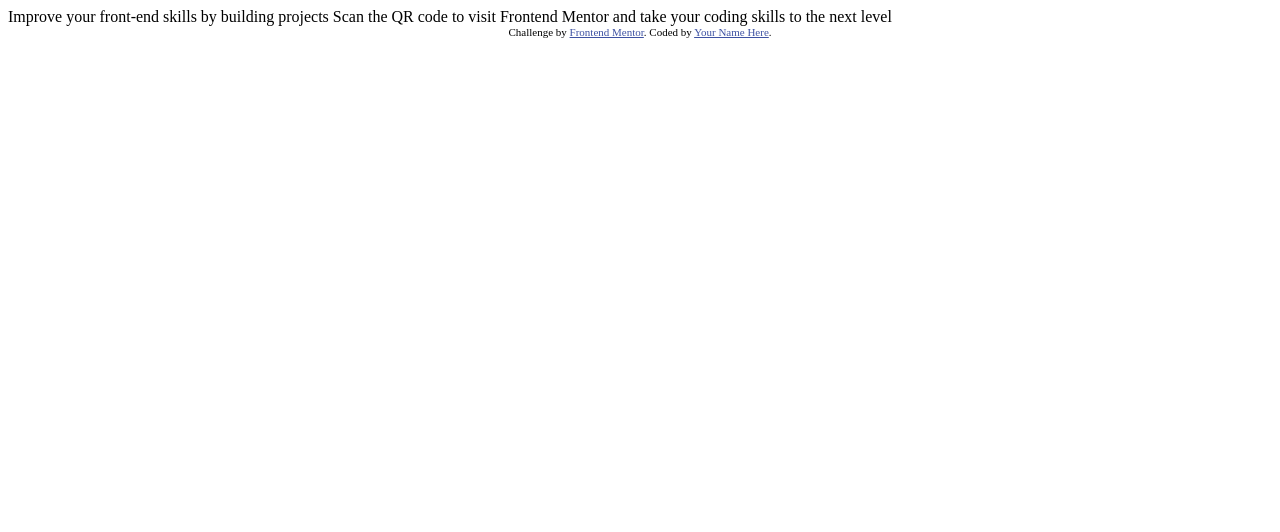
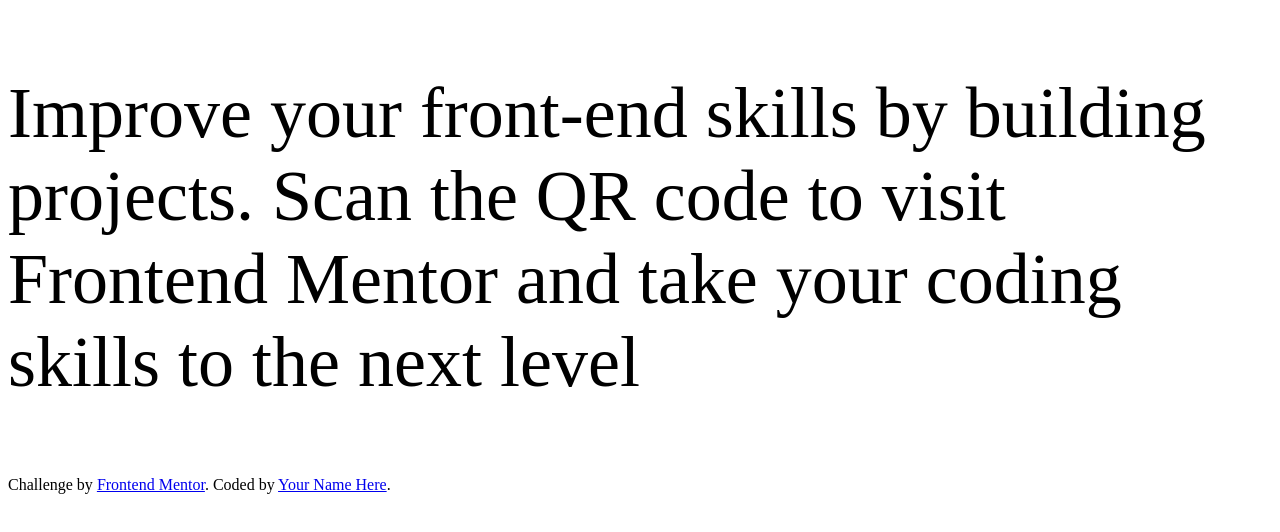
Before and after one commit to mnewton902/qrcodeproject, a plain HTML site: page index.html in a window 1280 px wide. Drawn offline with Linux system fonts and the light colour scheme.

Commit message:
added stylesheet

```diff
--- /dev/null
+++ b/Styles.css
@@ -0,0 +1,3 @@
+p {
+    font-size: 72px;
+}
--- a/index.html
+++ b/index.html
@@ -1,28 +1,29 @@
 <!DOCTYPE html>
 <html lang="en">
+
 <head>
   <meta charset="UTF-8">
-  <meta name="viewport" content="width=device-width, initial-scale=1.0"> <!-- displays site properly based on user's device -->
+  <meta name="viewport" content="width=device-width, initial-scale=1.0">
+  <!-- displays site properly based on user's device -->
 
   <link rel="icon" type="image/png" sizes="32x32" href="./images/favicon-32x32.png">
 
   <title>Frontend Mentor | QR code component</title>
 
   <!-- Feel free to remove these styles or customise in your own stylesheet 👍 -->
-  <style>
-    .attribution { font-size: 11px; text-align: center; }
-    .attribution a { color: hsl(228, 45%, 44%); }
-  </style>
-</head>
+  <link rel="stylesheet" href="styles.css" </head>
+
 <body>
-
-  Improve your front-end skills by building projects
-
-  Scan the QR code to visit Frontend Mentor and take your coding skills to the next level
+  <p>
+    Improve your front-end skills by building projects. Scan the QR code to visit Frontend Mentor and take your coding
+    skills to the next level
+  </p>
 
   <div class="attribution">
     Challenge by <a href="https://www.frontendmentor.io?ref=challenge" target="_blank">Frontend Mentor</a>.
     Coded by <a href="#">Your Name Here</a>.
   </div>
+
 </body>
+
 </html>
```
